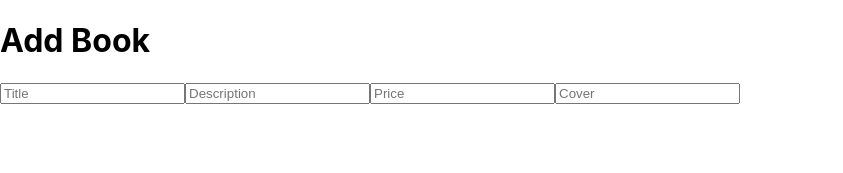
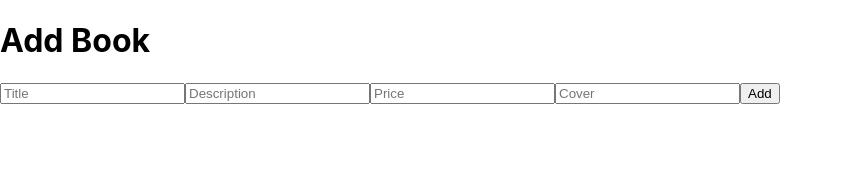
Before and after one commit to anjola-adeuyi/books-crud-app, a React (Create React App) app in the folder client/: page /add in a window 1280 px wide. Shown: the top 173 px of the page, without its empty margins (0-843 px from the left). Built offline with nearby package versions, Linux system fonts and the light colour scheme.

Commit message:
add book functionality CRUD operation

```diff
--- a/client/src/pages/Add.jsx
+++ b/client/src/pages/Add.jsx
@@ -1,4 +1,6 @@
-import React from 'react'
+import React from 'react';
+import { useNavigate } from 'react-router-dom';
+import axios from 'axios';
 
 const Add = () => {
   const [book, setBook] = React.useState({
@@ -8,9 +10,21 @@ const Add = () => {
     cover: '',
   });
 
+  const navigate = useNavigate();
+
   const handleChange = (e) => {
     const { name, value } = e.target;
     setBook(book => ({ ...book, [name]: value }));
+  };
+
+  const handleClick = async () => {
+    try {
+      const response = await axios.post('http://localhost:8800/books', book);
+      navigate('/');
+      console.log('second response', response);
+    } catch (error) {
+      console.error(error);
+    }
   };
 
   console.log('first book', book);
@@ -22,6 +36,7 @@ const Add = () => {
       <input type="text" placeholder="Description" onChange={handleChange} name="desc" />
       <input type="number" placeholder="Price" onChange={handleChange} name="price" />
       <input type="text" placeholder="Cover" onChange={handleChange} name="cover" />
+      <button onClick={handleClick}>Add</button>
     </div>
   )
 }
```
Also changed, not shown: 1 other file (tests, documents, lock files or other folders).
